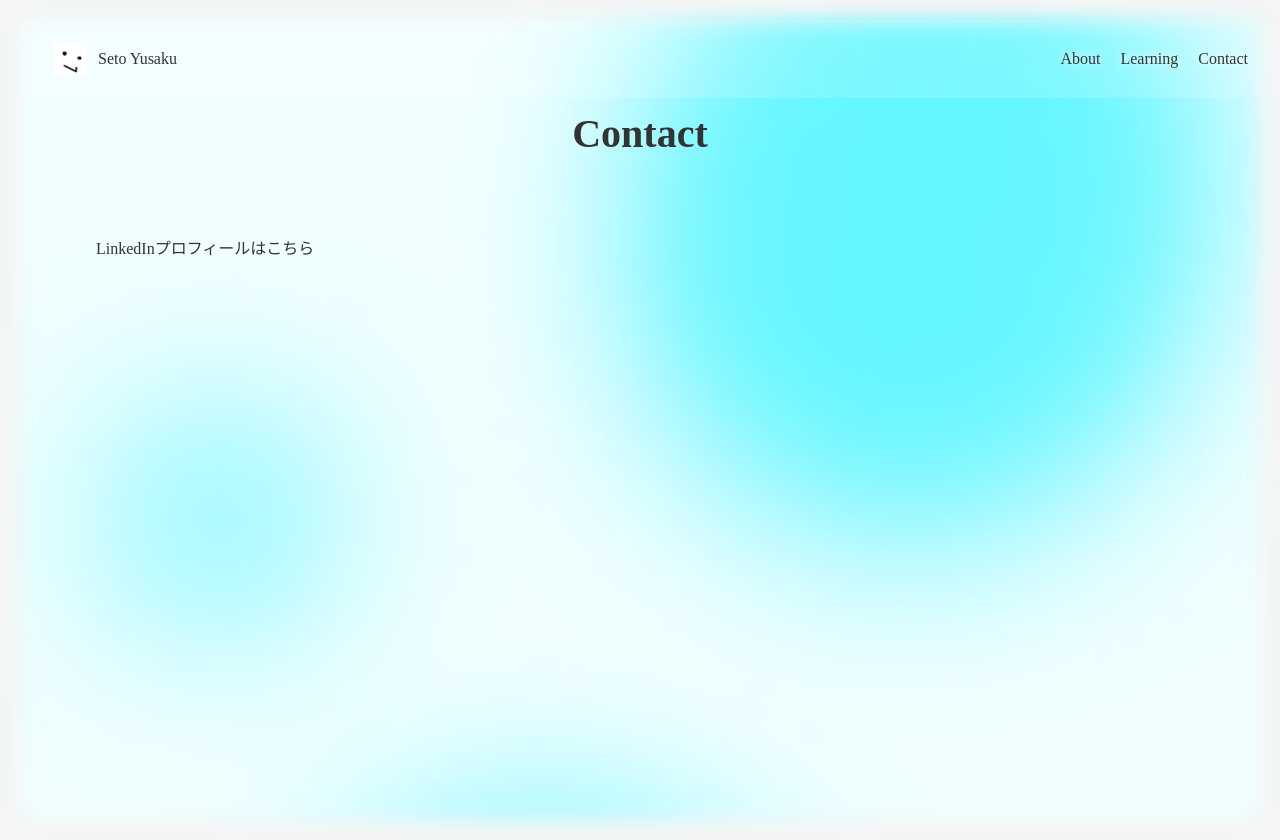
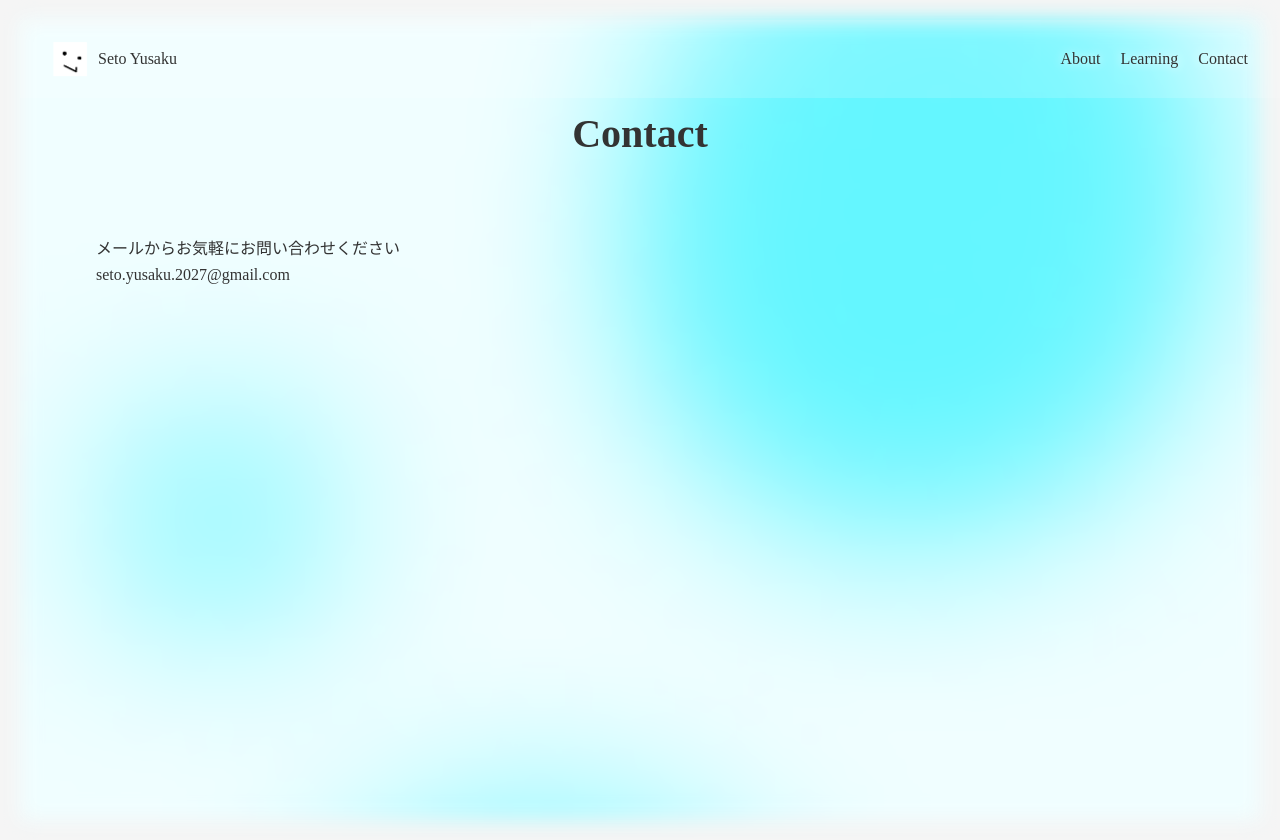
Before and after one commit to yusaku-seto/portfolio, a Next.js app: page /contact in a window 1280 px wide. Built offline with nearby package versions, Linux system fonts and the light colour scheme.

Commit message:
メアド追加

```diff
--- a/src/app/contact/page.tsx
+++ b/src/app/contact/page.tsx
@@ -1,5 +1,4 @@
 "use client";
-import Link from 'next/link';
 import Header from "../components/base/Header";
 export default function Contact() {
   return (
@@ -16,9 +15,14 @@ export default function Contact() {
           <section>
             <section className='vision-section'>
               <h2 className='h2-title'>Contact</h2>
-              <Link href="https://www.linkedin.com/in/yusaku-seto/">
-                LinkedInプロフィールはこちら
-              </Link>
+              <a href="mailto:seto.yusaku.2027@gmail.com">
+                メールからお気軽にお問い合わせください
+              </a>
+              <p>
+                <a href="mailto:seto.yusaku.2027@gmail.com">
+                  seto.yusaku.2027@gmail.com
+                </a>
+              </p>
             </section>
           </section>
         </div>
```
